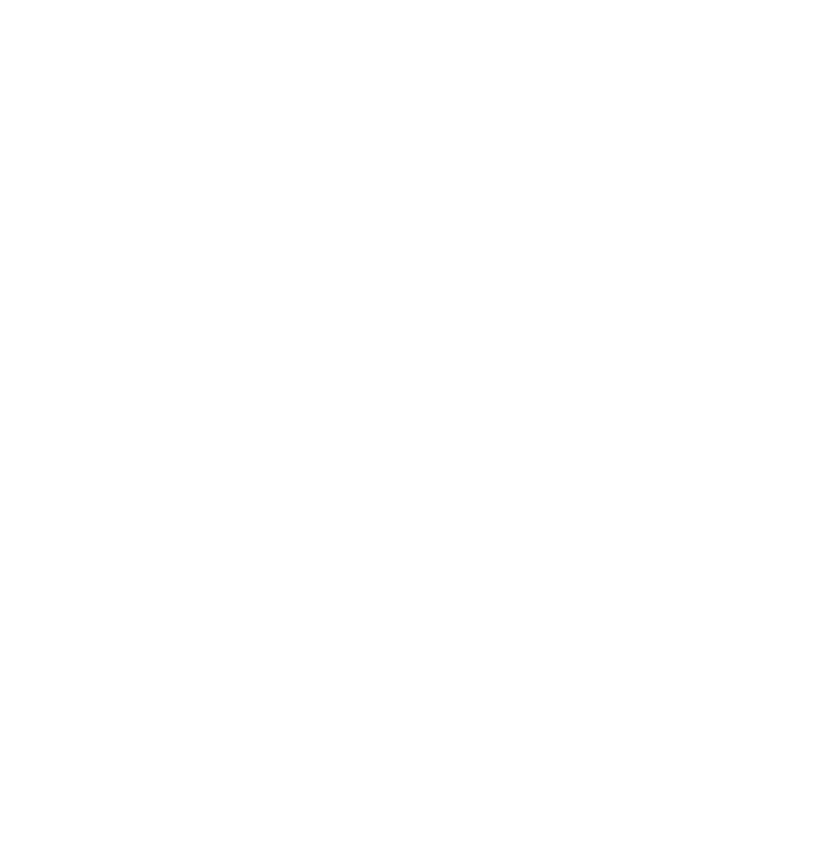
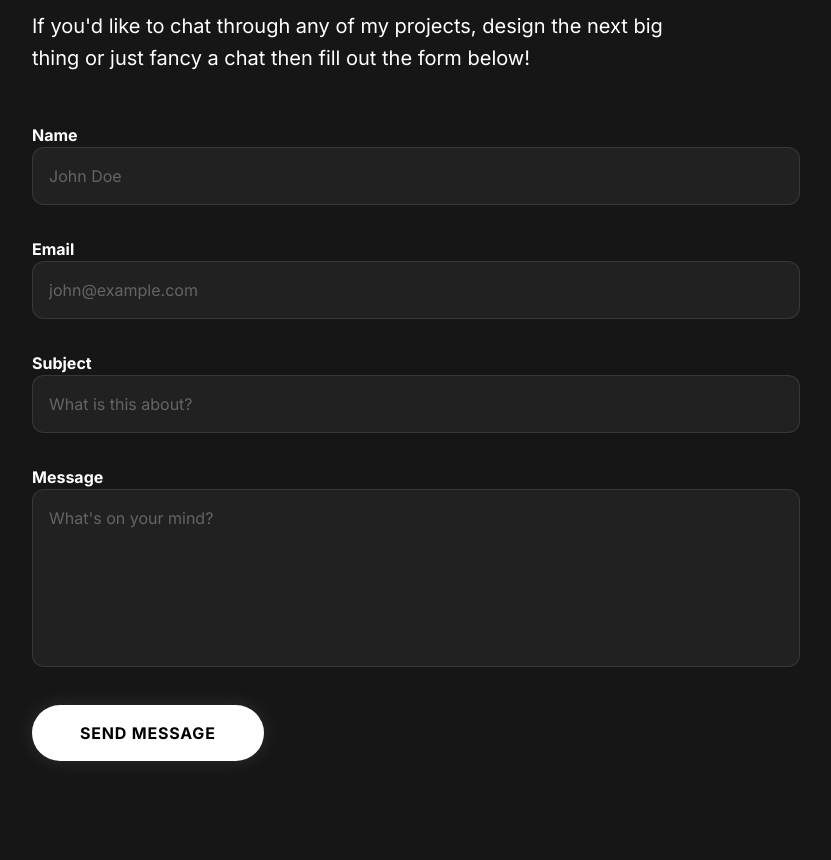
Before and after one commit to AntoniDev97/ethan-proctor, a Next.js app: page /contact in a window 1280 px wide. Before the commit this address had no page. Shown: the part 427-1287 px from the top of the page, without its empty margins (224-1055 px from the left). Before the commit the page ends 800 px from the top, so only its background shows below. Built offline with nearby package versions, Linux system fonts and the light colour scheme; a web font is replaced by a local one.

Commit message:
feat: Introduce contact page with form submission and Resend email integration.

```diff
--- /dev/null
+++ b/app/(dark)/contact/page.tsx
@@ -0,0 +1,182 @@
+'use client';
+
+import { useState } from 'react';
+import { LuLoader, LuSend } from 'react-icons/lu';
+
+export default function ContactPage() {
+  const [isLoading, setIsLoading] = useState(false);
+  const [isSuccess, setIsSuccess] = useState(false);
+  const [error, setError] = useState<string | null>(null);
+
+  async function onSubmit(event: React.FormEvent<HTMLFormElement>) {
+    event.preventDefault();
+    setIsLoading(true);
+    setError(null);
+
+    const formData = new FormData(event.currentTarget);
+    const data = {
+      name: formData.get('name'),
+      email: formData.get('email'),
+      subject: formData.get('subject'),
+      message: formData.get('message'),
+    };
+
+    try {
+      const response = await fetch('/api/contact', {
+        method: 'POST',
+        headers: {
+          'Content-Type': 'application/json',
+        },
+        body: JSON.stringify(data),
+      });
+
+      if (!response.ok) {
+        throw new Error('Failed to send message');
+      }
+
+      setIsSuccess(true);
+      (event.target as HTMLFormElement).reset();
+    } catch (err) {
+      setError('Something went wrong. Please try again.');
+    } finally {
+      setIsLoading(false);
+    }
+  }
+
+  return (
+    <div className="min-h-screen pt-32 pb-20 px-6">
+      <div className="max-w-3xl mx-auto">
+        <div className="flex flex-col gap-12">
+          {/* Header Section */}
+          <div className="space-y-6">
+            <h1 className="text-6xl md:text-8xl font-bold uppercase leading-[0.9] font-heading text-white">
+              Drop Me<br />A Message
+            </h1>
+            <p className="text-white text-lg md:text-xl leading-relaxed max-w-2xl">
+              If you&apos;d like to chat through any of my projects, design the next big thing or just fancy a chat then fill out the form below!
+            </p>
+          </div>
+
+          {/* Contact Form */}
+          <div className="w-full">
+            <form onSubmit={onSubmit} className="space-y-8">
+              <div className="space-y-2">
+                <label htmlFor="name" className="text-base font-bold text-white">
+                  Name
+                </label>
+                <input
+                  type="text"
+                  id="name"
+                  name="name"
+                  required
+                  placeholder="John Doe"
+                  className="w-full bg-white/5 border border-white/10 rounded-xl px-4 py-4 text-white placeholder-white/30 focus:outline-none focus:border-white/30 focus:bg-white/10 transition-all"
+                />
+              </div>
+
+              <div className="space-y-2">
+                <label htmlFor="email" className="text-base font-bold text-white">
+                  Email
+                </label>
+                <input
+                  type="email"
+                  id="email"
+                  name="email"
+                  required
+                  placeholder="john@example.com"
+                  className="w-full bg-white/5 border border-white/10 rounded-xl px-4 py-4 text-white placeholder-white/30 focus:outline-none focus:border-white/30 focus:bg-white/10 transition-all"
+                />
+              </div>
+
+              <div className="space-y-2">
+                <label htmlFor="subject" className="text-base font-bold text-white">
+                  Subject
+                </label>
+                <input
+                  type="text"
+                  id="subject"
+                  name="subject"
+                  required
+                  placeholder="What is this about?"
+                  className="w-full bg-white/5 border border-white/10 rounded-xl px-4 py-4 text-white placeholder-white/30 focus:outline-none focus:border-white/30 focus:bg-white/10 transition-all"
+                />
+              </div>
+
+              <div className="space-y-2">
+                <label htmlFor="message" className="text-base font-bold text-white">
+                  Message
+                </label>
+                <textarea
+                  id="message"
+                  name="message"
+                  required
+                  rows={6}
+                  placeholder="What's on your mind?"
+                  className="w-full bg-white/5 border border-white/10 rounded-xl px-4 py-4 text-white placeholder-white/30 focus:outline-none focus:border-white/30 focus:bg-white/10 transition-all resize-none"
+                />
+              </div>
+
+              {error && (
+                <div className="text-red-400 text-sm bg-red-400/10 p-4 rounded-xl border border-red-400/20">
+                  {error}
+                </div>
+              )}
+
+              {isSuccess ? (
+                <div className="text-green-400 text-sm bg-green-400/10 p-4 rounded-xl border border-green-400/20 flex items-center gap-2">
+                  <LuSend className="w-4 h-4" />
+                  Message sent successfully!
+                </div>
+              ) : (
+                <button
+                  type="submit"
+                  disabled={isLoading}
+                  className="bg-white text-black font-bold py-4 px-12 rounded-full hover:bg-gray-200 transition-all disabled:opacity-50 disabled:cursor-not-allowed cursor-pointer flex items-center justify-center gap-2 uppercase tracking-wider shadow-[0_0_20px_rgba(255,255,255,0.1)] hover:shadow-[0_0_30px_rgba(255,255,255,0.2)]"
+                >
+                  {isLoading ? (
+                    <>
+                      <LuLoader className="w-4 h-4 animate-spin" />
+                      Sending...
+                    </>
+                  ) : (
+                    'Send Message'
+                  )}
+                </button>
+              )}
+            </form>
+          </div>
+
+          {/* Socials Section */}
+          <div className="space-y-6 pt-12">
+            <h3 className="text-2xl font-bold text-white">Or visit any of my socials.</h3>
+            <div className="flex flex-col space-y-2">
+              <a
+                href="mailto:proccygfx@gmail.com"
+                className="text-white hover:text-gray-300 transition-colors text-lg underline underline-offset-4 decoration-white/30 hover:decoration-white"
+              >
+                proccygfx@gmail.com
+              </a>
+              <div className="h-4"></div>
+              <a
+                href="https://www.instagram.com/proccygfx"
+                target="_blank"
+                rel="noopener noreferrer"
+                className="text-white hover:text-gray-300 transition-colors text-lg underline underline-offset-4 decoration-white/30 hover:decoration-white w-fit"
+              >
+                Instagram
+              </a>
+              <a
+                href="https://www.linkedin.com/in/ethan-proctor-gd"
+                target="_blank"
+                rel="noopener noreferrer"
+                className="text-white hover:text-gray-300 transition-colors text-lg underline underline-offset-4 decoration-white/30 hover:decoration-white w-fit"
+              >
+                LinkedIn
+              </a>
+            </div>
+          </div>
+        </div>
+      </div>
+    </div>
+  );
+}
--- /dev/null
+++ b/app/api/contact/route.ts
@@ -0,0 +1,64 @@
+import { NextResponse } from 'next/server';
+import { Resend } from 'resend';
+
+export async function POST(request: Request) {
+  const apiKey = process.env.RESEND_API_KEY;
+
+  if (!apiKey) {
+    console.error('Missing RESEND_API_KEY environment variable');
+    return NextResponse.json(
+      { error: 'Server configuration error: Missing API Key' },
+      { status: 500 }
+    );
+  }
+
+  const resend = new Resend(apiKey);
+
+  try {
+    const { name, email, subject, message } = await request.json();
+
+    const data = await resend.emails.send({
+      from: 'Contact Form <onboarding@resend.dev>',
+      to: ['proccygfx@gmail.com'],
+      subject: subject || `New Contact Form Submission from ${name}`,
+      replyTo: email,
+      text: `Name: ${name}\nEmail: ${email}\nSubject: ${subject}\nMessage: ${message}`,
+      html: `
+        <div style="font-family: sans-serif; max-width: 600px; margin: 0 auto; padding: 20px; background-color: #f9f9f9; border-radius: 12px;">
+          <h1 style="color: #161616; margin-bottom: 24px; font-size: 24px; border-bottom: 2px solid #e5e5e5; padding-bottom: 12px;">Portfolio Contact Form</h1>
+
+          <div style="background-color: white; padding: 24px; border-radius: 8px; box-shadow: 0 2px 4px rgba(0,0,0,0.05);">
+            <p style="margin: 0 0 16px 0; font-size: 16px; color: #444;">
+              <strong style="color: #161616;">Name:</strong><br/>
+              ${name}
+            </p>
+
+            <p style="margin: 0 0 16px 0; font-size: 16px; color: #444;">
+              <strong style="color: #161616;">Email:</strong><br/>
+              <a href="mailto:${email}" style="color: #0066cc; text-decoration: none;">${email}</a>
+            </p>
+
+            <p style="margin: 0 0 16px 0; font-size: 16px; color: #444;">
+              <strong style="color: #161616;">Subject:</strong><br/>
+              ${subject || 'No Subject'}
+            </p>
+
+            <div style="margin-top: 24px; border-top: 1px solid #eee; padding-top: 24px;">
+              <strong style="color: #161616; font-size: 16px; display: block; margin-bottom: 8px;">Message:</strong>
+              <p style="margin: 0; font-size: 16px; line-height: 1.6; color: #333; white-space: pre-wrap;">${message}</p>
+            </div>
+          </div>
+
+          <p style="margin-top: 24px; font-size: 12px; color: #888; text-align: center;">
+            Sent from your portfolio website.
+          </p>
+        </div>
+      `,
+    });
+
+    return NextResponse.json(data);
+  } catch (error) {
+    console.error('Contact Form Error:', error);
+    return NextResponse.json({ error }, { status: 500 });
+  }
+}
--- a/app/components/layout/Footer.tsx
+++ b/app/components/layout/Footer.tsx
@@ -66,7 +66,7 @@
               </h3>
               <nav className="flex flex-col gap-2 text-lg text-white/80">
                 <a
-                  href="https://instagram.com"
+                  href="https://www.instagram.com/proccygfx"
                   target="_blank"
                   rel="noopener noreferrer"
                   className="hover:text-white transition-colors"
@@ -74,7 +74,7 @@
                   Instagram
                 </a>
                 <a
-                  href="https://linkedin.com"
+                  href="https://www.linkedin.com/in/ethan-proctor-gd"
                   target="_blank"
                   rel="noopener noreferrer"
                   className="hover:text-white transition-colors"
@@ -82,10 +82,10 @@
                   LinkedIn
                 </a>
                 <a
-                  href="mailto:ethan@example.com"
+                  href="mailto:proccygfx@gmail.com"
                   className="hover:text-white transition-colors"
                 >
-                  Email
+                  proccygfx@gmail.com
                 </a>
               </nav>
             </div>
--- a/package.json
+++ b/package.json
@@ -11,7 +11,9 @@
   "dependencies": {
     "next": "16.0.3",
     "react": "19.2.0",
-    "react-dom": "19.2.0"
+    "react-dom": "19.2.0",
+    "react-icons": "^5.5.0",
+    "resend": "^6.5.2"
   },
   "devDependencies": {
     "@tailwindcss/postcss": "^4",
```
Also changed, not shown: 1 other file (tests, documents, lock files or other folders).
